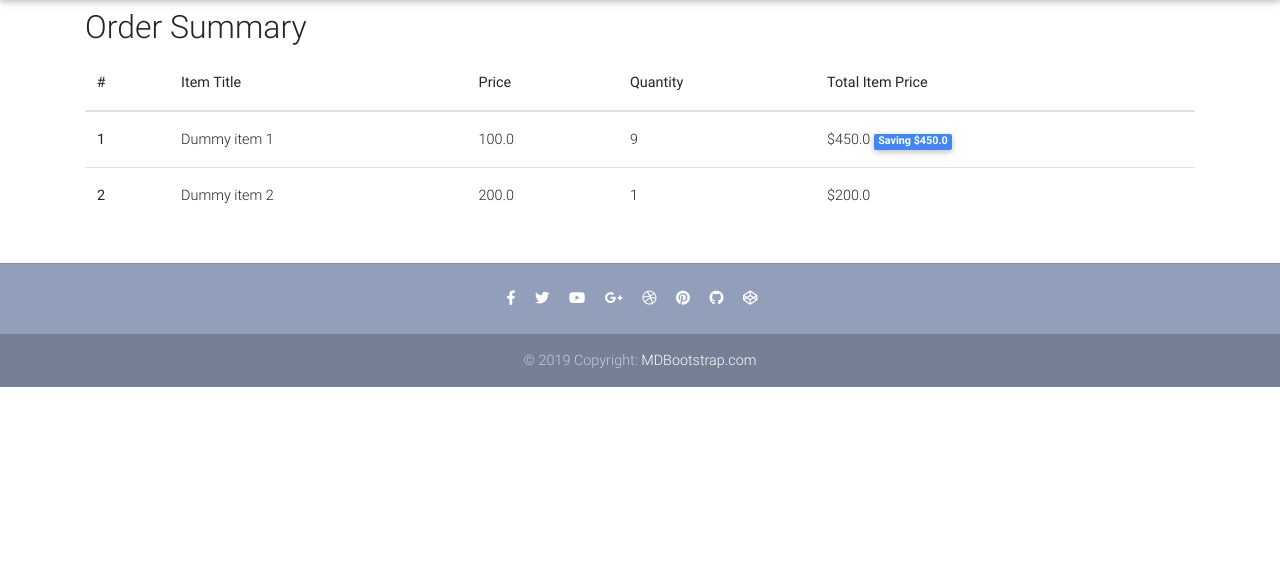
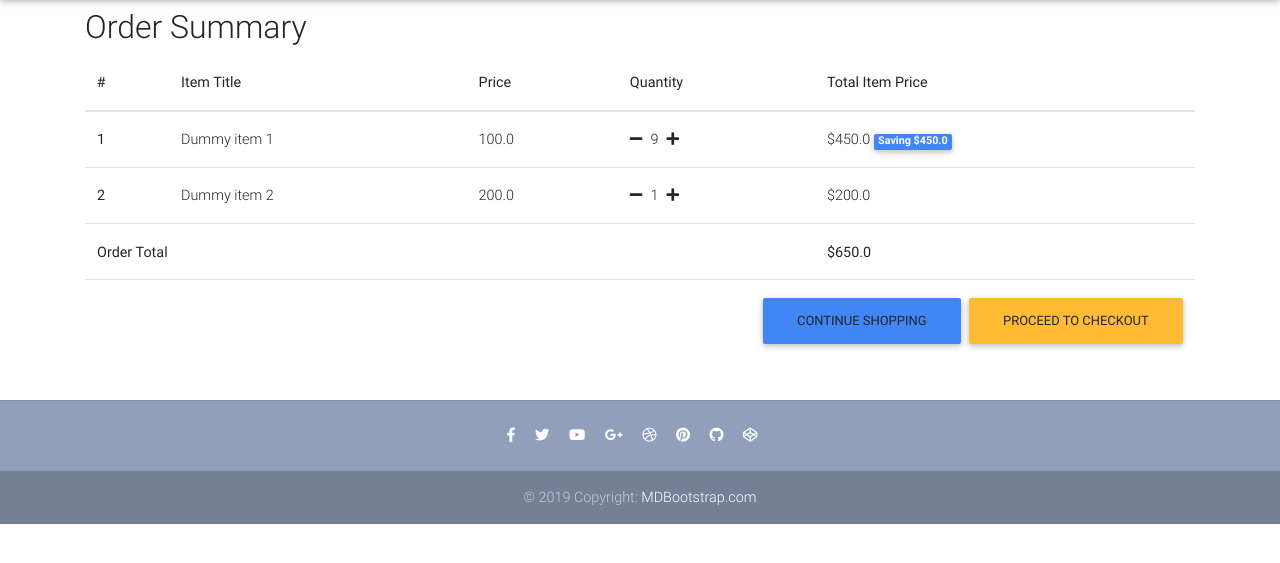
Before and after one commit to bomin0624/E-commerce-website, a Django app: page /order-summary/ in a window 1280 px wide. Shown: the part 64-627 px from the top of the page. Run offline with Django 3.2, Linux system fonts and the light colour scheme; a user stored in the database is signed in; data comes from the database, SQL or seed files in the repository; both versions use the stored data as it was after the commit; some libraries are stand-ins or nearby versions.

Commit message:
add button in order summary 1:31:01

```diff
--- a/core/models.py
+++ b/core/models.py
@@ -63,6 +63,11 @@ class OrderItem(models.Model):
     def get_amount_saved(self):
         return self.get_total_item_price() - self.get_total_discount_item_price()
 
+    def get_final_price(self):
+        if self.item.discount_price:
+            return self.get_total_discount_item_price()
+        return self.get_total_item_price()
+
 
 class Order(models.Model):
     user = models.ForeignKey(settings.AUTH_USER_MODEL,
@@ -74,3 +79,9 @@ class Order(models.Model):
 
     def __str__(self):
         return self.user.username
+
+    def get_total(self):
+        total = 0
+        for order_item in self.items.all():
+            total += order_item.get_final_price()
+        return total
--- a/templates/order_summary.html
+++ b/templates/order_summary.html
@@ -22,7 +22,7 @@
           <th scope="row">{{ forloop.counter }}</th>
           <td>{{ order_item.item.title }}</td>
           <td>{{ order_item.item.price }}</td>
-          <td>{{ order_item.quantity }}</td>
+          <td><i class="fas fa-minus mr-2"></i>{{ order_item.quantity }}<i class="fas fa-plus ml-2"></i></td>
           <td>
             {% if order_item.item.discount_price %}
               ${{ order_item.get_total_discount_item_price }}
@@ -32,7 +32,28 @@
             {% endif %}
           </td>
         </tr>
+        {% empty %}
+        <tr>
+            <td colspan='5'>Your cart is empty</td>
+        </tr>
+        <tr>
+          <td colspan="5">
+          <a class= 'btn btn-primary float-right' href = '/'>Continue shopping</a>
+          </td>
+        </tr>
         {% endfor %}
+        {% if object.get_total %}
+        <tr>
+          <td colspan="4"><b>Order Total</b></td>
+          <td><b>${{ object.get_total }}</b></td>
+        </tr>
+        <tr>
+          <td colspan="5">
+          <a class= 'btn btn-warning float-right ml-2' href = '/checkout/'>Proceed to checkout</a>
+          <a class= 'btn btn-primary float-right' href = '/'>Continue shopping</a>
+          </td>
+        </tr>
+        {% endif %}
       </tbody>
     </table>
 
```
Also changed, not shown: db.sqlite3.
